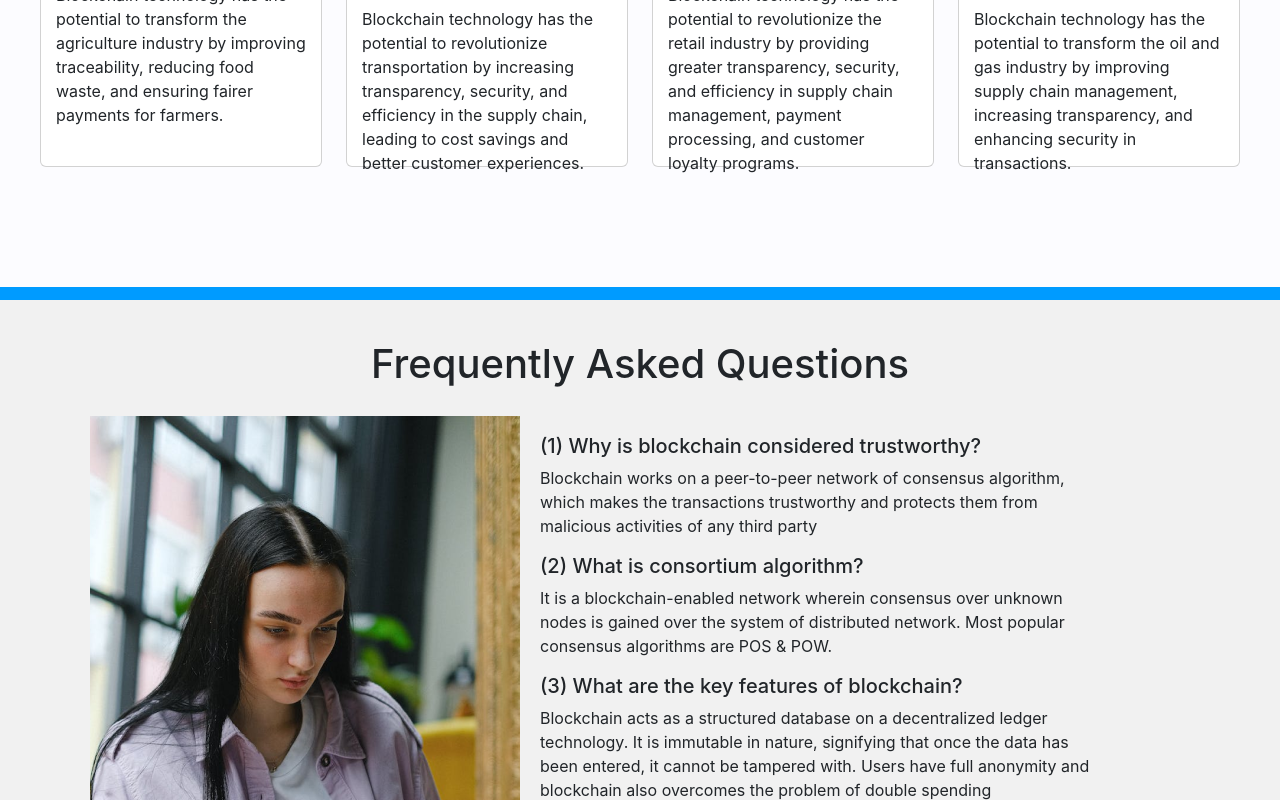
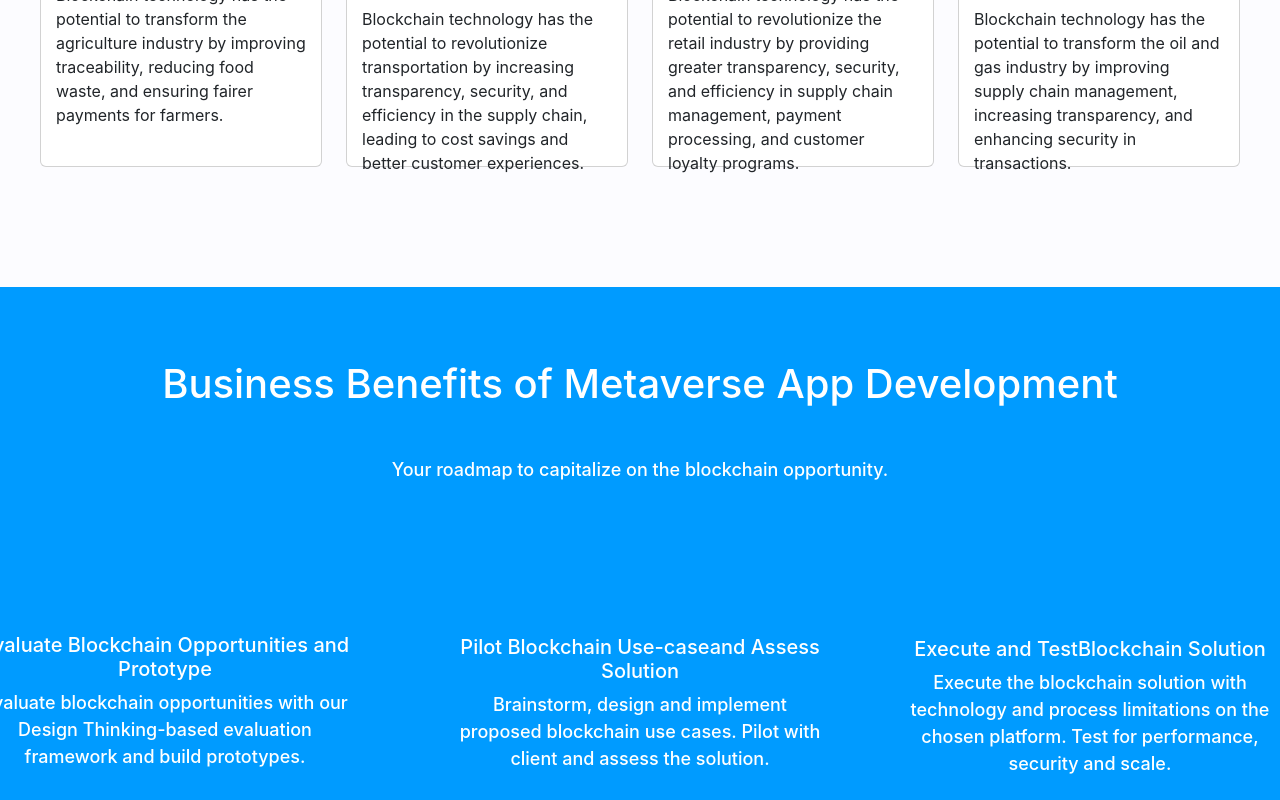
Before and after one commit to placeparks/Blockwise-tech, a React (Create React App) app: page / in a window 1280 px wide. Shown: the part 4100-4900 px from the top of the page. Built offline with nearby package versions, Linux system fonts and the light colour scheme.

Commit message:
Update FAQ.module.css

```diff
--- a/src/components/Home/FAQ.module.css
+++ b/src/components/Home/FAQ.module.css
@@ -8,7 +8,7 @@
   position: absolute;
   height: 1006px;
   width: 100%;
-  top: 4400px;
+  top: 5300px;
   background: #F1F1F1;
   border-radius: 0px;
   }
@@ -30,7 +30,7 @@
     .faqSection{
         height: fit-content;
         width: 100%;
-                 top: 10700px;
+            top: 10700px;
         background: #F1F1F1;
         border-radius: 0px;
         }
```
